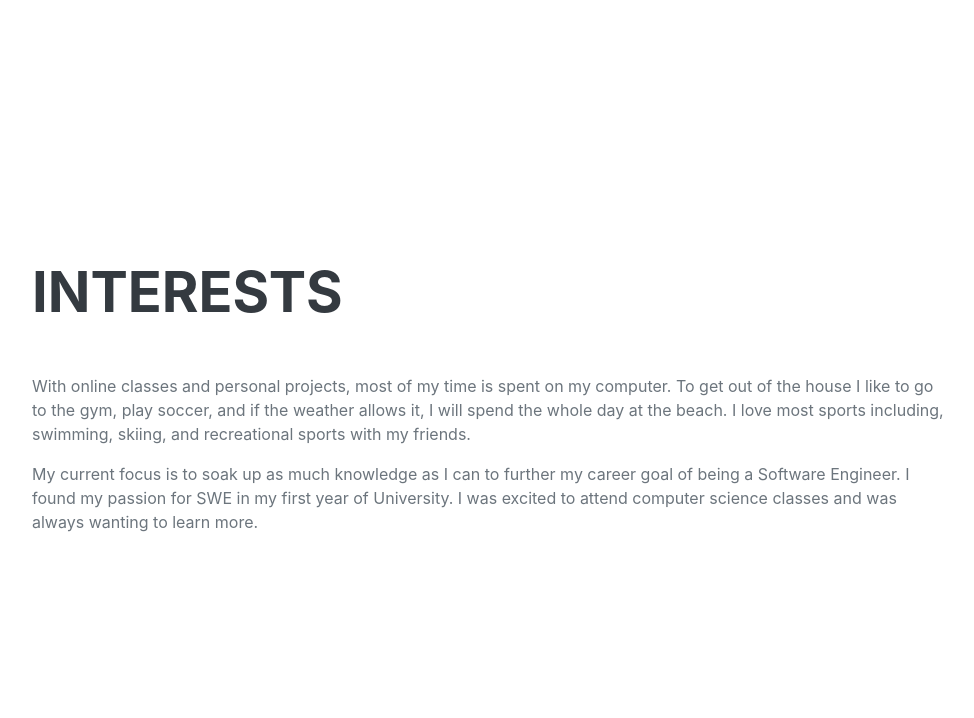
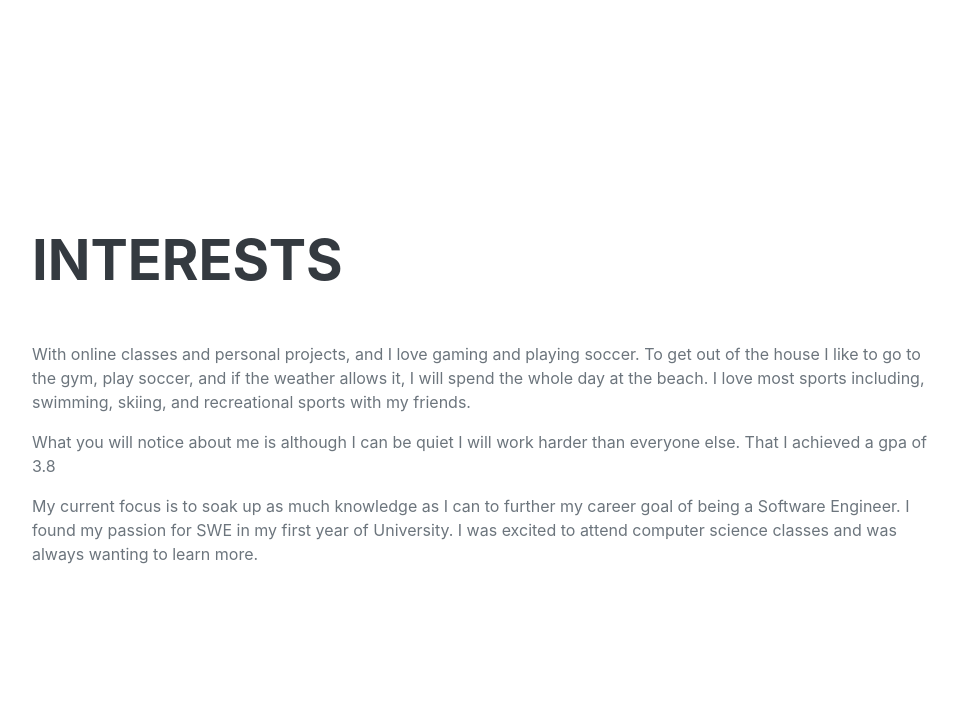
Before and after one commit to harichristensen/website, a Flask app: page / in a window 1280 px wide. Shown: the part 3579-4297 px from the top of the page, without its empty margins (288-1262 px from the left). Run offline with Flask 2, Linux system fonts and the light colour scheme; some libraries are stand-ins or nearby versions; some web fonts are replaced.

Commit message:
edited about mr

```diff
--- a/project/page/templates/recipes/home.html
+++ b/project/page/templates/recipes/home.html
@@ -172,7 +172,8 @@
             <section class="resume-section" id="interests">
                 <div class="resume-section-content">
                     <h2 class="mb-5">Interests</h2>
-                    <p>With online classes and personal projects, most of my time is spent on my computer. To get out of the house I like to go to the gym, play soccer, and if the weather allows it, I will spend the whole day at the beach. I love most sports including, swimming, skiing, and recreational sports with my friends.</p>
+                    <p>With online classes and personal projects, and I love gaming and playing soccer. To get out of the house I like to go to the gym, play soccer, and if the weather allows it, I will spend the whole day at the beach. I love most sports including, swimming, skiing, and recreational sports with my friends.</p>
+                    <p>What you will notice about me is although I can be quiet I will work harder than everyone else. That I achieved a gpa of 3.8</p>
                     <p class="mb-0">My current focus is to soak up as much knowledge as I can to further my career goal of being a Software Engineer. I found my passion for SWE in my first year of University. I was excited to attend computer science classes and was always wanting to learn more.</p>
 
                 </div>
```
